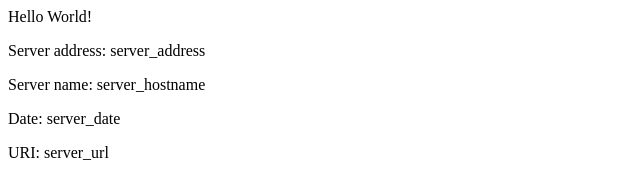
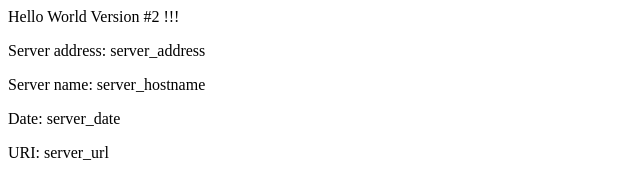
Before and after one commit to 870Shooter/eks-example, a plain HTML site: page src/index.html in a window 1280 px wide. Shown: the whole page, without its empty margins (0-640 px from the left). Drawn offline with Linux system fonts and the light colour scheme.

Commit message:
v2 updates to home page

```diff
--- a/src/index.html
+++ b/src/index.html
@@ -2,7 +2,7 @@
 <title>Hello World</title>
 </head>
 <div class="info">
-<h>Hello World!</h>
+<h>Hello World Version #2 !!!</h>
 <p><span>Server&nbsp;address:</span> <span>server_address</span></p>
 <p><span>Server&nbsp;name:</span> <span>server_hostname</span></p>
 <p class="smaller"><span>Date:</span> <span>server_date</span></p>
```
